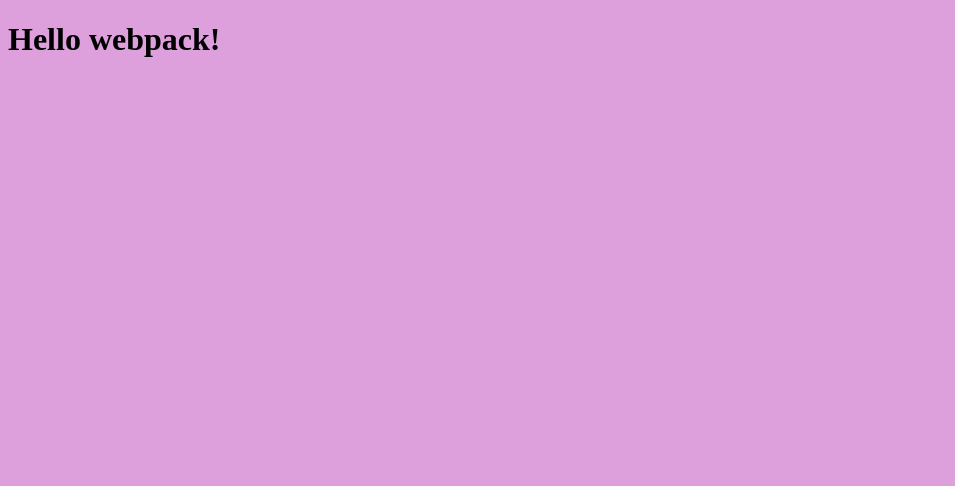
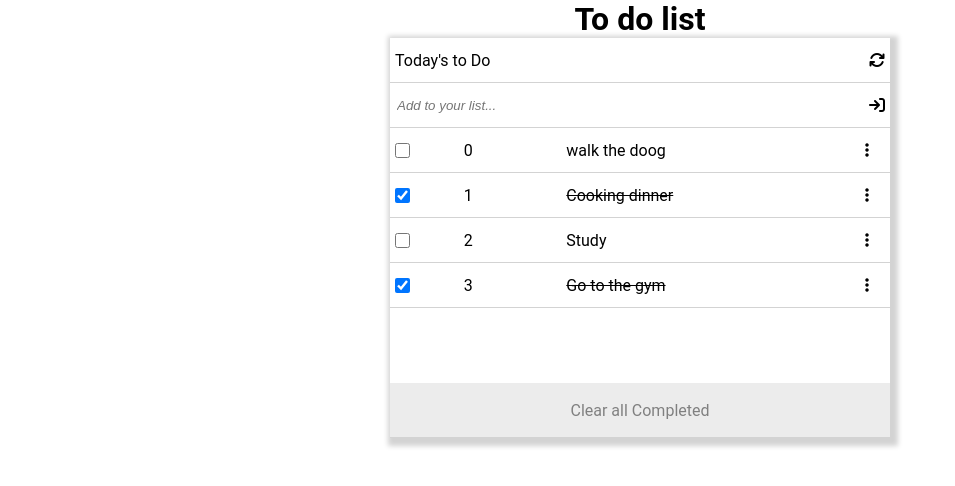
Before and after one commit to LuisDavidRodriguez/To-do-list, a website built with webpack: page src/index.html in a window 1280 px wide. Shown: the whole page, without its empty margins (0-955 px from the left). Built offline with nearby package versions, Linux system fonts and the light colour scheme.

Commit message:
Add to do list, classes and modules

```diff
--- /dev/null
+++ b/babel.config.json
@@ -0,0 +1,5 @@
+{
+  "presets": [
+    "@babel/preset-env"
+  ]
+}
--- a/package.json
+++ b/package.json
@@ -42,6 +42,9 @@
     "webpack-dev-server": "^4.9.3"
   },
   "dependencies": {
+    "@babel/core": "^7.18.10",
+    "@babel/preset-env": "^7.18.10",
+    "@fortawesome/fontawesome-svg-core": "^6.1.2",
     "sass": "^1.54.3"
   }
 }
--- /dev/null
+++ b/src/activities.js
@@ -0,0 +1,65 @@
+/* eslint-disable lines-between-class-members */
+/* eslint-disable no-plusplus */
+
+export default class ActivitiesManager {
+  #activitiesArr = [];
+  #createTask = (description, completed, number) => ({ description, completed, number });
+  #taskContainer;
+
+  constructor(taskContainer) {
+    this.#taskContainer = taskContainer;
+  }
+
+  addTask(description, completed, number) {
+    this.#activitiesArr.push(this.#createTask(description, completed, number));
+  }
+
+  displayTasks() {
+    for (let i = 0; i < this.#activitiesArr.length; i++) {
+      const { description, completed, number } = this.#activitiesArr[i];
+      const liContainer = document.createElement('li');
+      const checkBox = document.createElement('INPUT');
+      const numTask = document.createElement('p');
+      const paragraph = document.createElement('p');
+      const icon = document.createElement('i');
+
+      checkBox.setAttribute('type', 'checkbox');
+
+      liContainer.classList.add('items-container__item');
+      numTask.classList.add('number');
+      paragraph.classList.add('description');
+      icon.className = 'fa-solid fa-ellipsis-vertical';
+
+      checkBox.checked = completed;
+      numTask.textContent = number;
+      paragraph.textContent = description;
+      if (completed) paragraph.classList.add('line-trhough');
+
+      liContainer.append(checkBox, numTask, paragraph, icon);
+      this.#taskContainer.append(liContainer);
+    }
+    this.createDeleteButton();
+  }
+
+  createDeleteButton() {
+    const liContainer = document.createElement('li');
+    liContainer.classList.add('items-container__item', 'delete-button');
+    liContainer.textContent = 'Clear all Completed';
+    this.#taskContainer.append(liContainer);
+  }
+
+  createHeaders() {
+    const liTitle = document.createElement('li');
+    const liInput = document.createElement('li');
+    const titleIcon = document.createElement('i');
+    const addInput = document.createElement('INPUT');
+
+    const text = document.createTextNode("Today's To Do");
+    addInput.setAttribute('type', 'text');
+    addInput.setAttribute('required', '');
+
+    liTitle.append(text, titleIcon);
+    liInput.append(addInput);
+    this.#taskContainer.append(liTitle, liInput);
+  }
+}
--- a/src/index.html
+++ b/src/index.html
@@ -6,6 +6,25 @@
     <title>To Do list</title>
 </head>
 <body>
-    <h1>Hello webpack!</h1>
+    <header>
+
+    </header>
+
+    <main>
+        <h1>To do list</h1>
+        <div>
+            <ul id="itemsContainer" class="items-container">
+                <li class="items-container__header">Today's to Do <i class="fa-solid fa-arrows-rotate"></i></li>
+                <li class="items-container__header"><input type="text" placeholder="Add to your list..." required><i class="fa-solid fa-arrow-right-to-bracket"></i></li>
+
+            </ul>
+        </div>
+
+    </main>
+
+<link rel="preconnect" href="https://fonts.googleapis.com">
+<link rel="preconnect" href="https://fonts.gstatic.com" crossorigin>
+<link href="https://fonts.googleapis.com/css2?family=Crete+Round&family=Inter:wght@100;200;300;400&family=Raleway:wght@200;300;500;600&display=swap" rel="stylesheet">
+<script src="https://kit.fontawesome.com/4e5bc16f7d.js" crossorigin="anonymous"></script>
 </body>
 </html>
--- a/src/index.js
+++ b/src/index.js
@@ -1 +1,12 @@
 import './styles/main.scss';
+import ActivitiesManager from './activities.js';
+
+const itemContainer = document.querySelector('#itemsContainer');
+
+const activitiesManager = new ActivitiesManager(itemContainer);
+
+activitiesManager.addTask('walk the doog', false, 0);
+activitiesManager.addTask('Cooking dinner', true, 1);
+activitiesManager.addTask('Study', false, 2);
+activitiesManager.addTask('Go to the gym', true, 3);
+activitiesManager.displayTasks();
--- /dev/null
+++ b/src/styles/2_base/_config.scss
@@ -0,0 +1,26 @@
+* {
+  margin: 0;
+  padding: 0;
+  box-sizing: border-box;
+}
+
+//yeah I get ride of that hideous padding once and for all for all my ul!!
+ul {
+  padding-inline-start: 0;
+  list-style: none;
+  margin-block-start: 0;
+  margin-block-end: 0;
+}
+
+a {
+  text-decoration: none;
+  word-wrap: break-word;
+}
+
+::before {
+  box-sizing: border-box;
+}
+
+::after {
+  box-sizing: border-box;
+}
--- a/src/styles/main.scss
+++ b/src/styles/main.scss
@@ -1,3 +1,78 @@
+@use '2_base/config';
+
+$item-height: 45px;
+$font-family: 'Roboto', Arial, Helvetica, sans-serif;
+
 body {
-  background-color: plum;
+  font-family: $font-family;
 }
+
+main {
+  display: flex;
+  flex-direction: column;
+  align-items: center;
+}
+
+.items-container {
+  width: 500px;
+  height: 400px;
+  box-shadow: 3px 3px 5px 5px lightgray;
+  display: flex;
+  flex-direction: column;
+
+  #{&}__header {
+    display: flex;
+    justify-content: space-between;
+    align-items: center;
+    height: $item-height;
+    padding: 0 5px;
+    border-bottom: 1px solid lightgrey;
+
+    & input {
+      border: none;
+      width: 80%;
+      height: 80%;
+      padding: 2px;
+      font-style: italic;
+    }
+  }
+
+  #{&}__item {
+    display: flex;
+    justify-content: space-between;
+    align-items: center;
+    padding: 0 5px;
+    height: $item-height;
+    border-bottom: 1px solid lightgrey;
+
+    & .number {
+      width: 10%;
+    }
+
+    & .description {
+      width: 50%;
+    }
+
+    & i {
+      width: 20px;
+    }
+
+    & [type= 'checkbox'] {
+      width: 15px;
+      height: 15px;
+    }
+  }
+
+  & .delete-button {
+    justify-content: center;
+    height: $item-height + 10px;
+    background-color: rgb(236, 236, 236);
+    color: gray;
+    margin-top: auto;
+  }
+
+  & .line-trhough {
+    text-decoration: line-through;
+  }
+
+}
--- a/webpack.config.js
+++ b/webpack.config.js
@@ -25,7 +25,9 @@ module.exports = {
         use: {
           loader: 'babel-loader',
           options: {
-            presets: ['env'],
+            presets: [
+              ['@babel/preset-env'],
+            ],
           },
         },
       },
```
Also changed, not shown: dist/index.html, dist/main.js, dist/runtime.js, src/styles/1_abstracts/_variables.scss (added), 3 other files.
